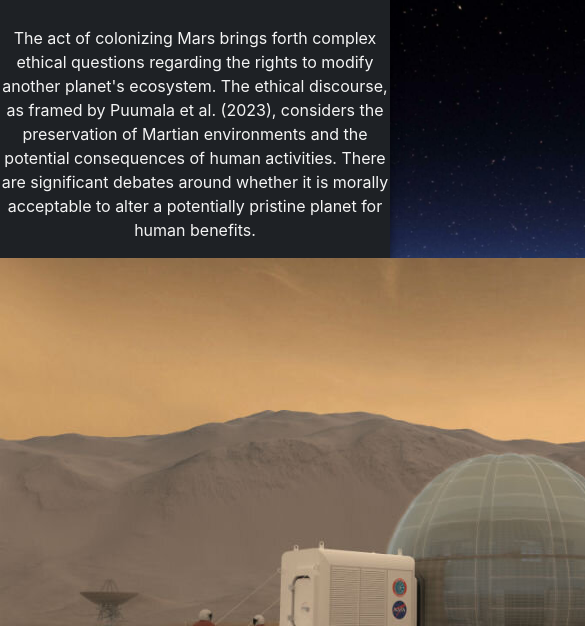
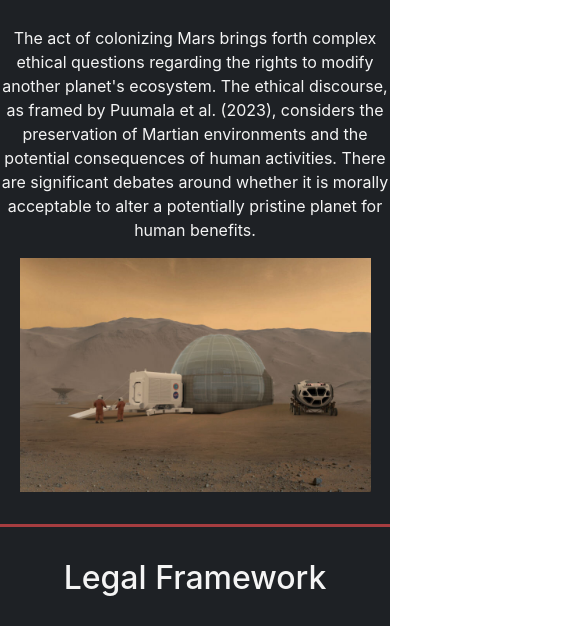
Before and after one commit to giansanz/mars, a plain HTML site: page ethics.html in a window 390 px wide. Shown: the part 166-792 px from the top of the page, 585 px wide, since content can reach past the window. Drawn offline with nearby package versions, Linux system fonts and the light colour scheme.

Commit message:
Update style.css

```diff
--- a/style.css
+++ b/style.css
@@ -121,3 +121,17 @@ nav.navbar {
         height: 100%;
         border: 0;
     }
+
+img {
+            max-width: 100%;
+            height: auto;
+            display: block;
+            margin: 0 auto;
+        }
+
+@media (max-width: 600px) {
+    img {
+        max-width: 90%; /* Slightly smaller to adjust for padding or margin */
+        margin: 10px auto; /* Adds more margin around the image */
+    }
+}
```
